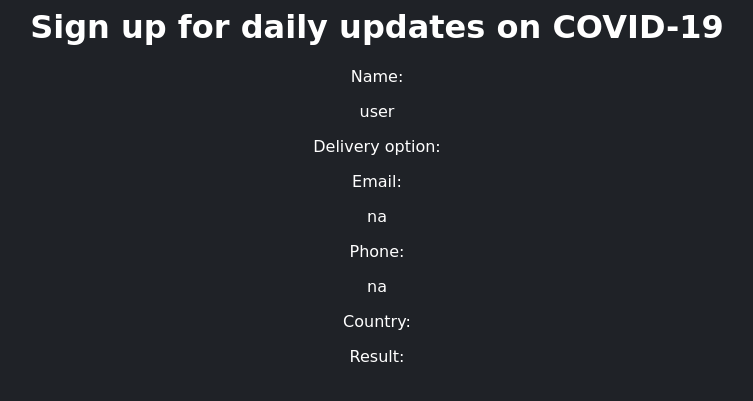
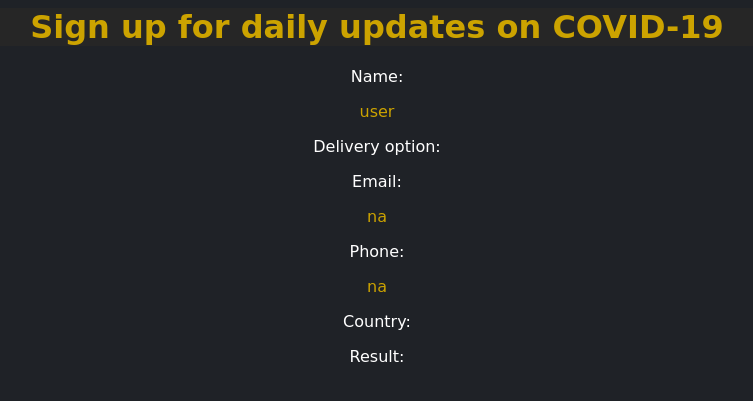
Before and after one commit to dspani/covid19, a PHP site: page /submit.php in a window 1280 px wide. Shown: the top 401 px of the page, without its empty margins (263-1016 px from the left). Run offline with PHP 8.4, Linux system fonts and the light colour scheme; data that the repository does not hold is empty; some web fonts are replaced.

Commit message:
Better design for submit page

```diff
--- a/website/index.html
+++ b/website/index.html
@@ -10,7 +10,7 @@
 <body>
 <div>
     <title>🔔 Covid-19 Updates</title>
-    <h1> Sign up for daily updates on COVID-19</h1>
+    <h1 class="title"> Sign up for daily updates on COVID-19</h1>
 </div>
 
 <div>
--- a/website/style.css
+++ b/website/style.css
@@ -2,8 +2,8 @@
     background: #1f2227;
 }
 
-div{
-  text-align: center;
+div {
+    text-align: center;
 }
 
 h1 {
@@ -31,6 +31,19 @@
 
 label {
     padding-top: 10px;
+}
+
+.title {
+    background-color: #262626;
+    color: #cca300;
+}
+
+.result {
+    color: #cc7a00;
+}
+
+.output {
+    color: #cca300;
 }
 
 .button {
--- a/website/submit.php
+++ b/website/submit.php
@@ -10,7 +10,7 @@
 <body>
     <div>
         <title>🔔 Covid-19 Updates</title>
-        <h1> Sign up for daily updates on COVID-19</h1>
+        <h1 class="title"> Sign up for daily updates on COVID-19</h1>
     </div>
     <div>
         <?PHP
@@ -38,10 +38,10 @@
         echo "<p class='output'>$_POST[country]</p>";
         ?>
 
-
+        <p>
+            Result:
+        </p>
         <p class="result">
-            Result:
-            <br />
             <?PHP
             //# sys.argv[0] file path
             //# sys.argv[1] name
@@ -53,6 +53,7 @@
             echo shell_exec("python3 /stuff/hook.py '$user_name' '$_POST[type]' '$_POST[country]' '$user_email' '$user_phone' ");
             ?>
         </p>
+
     </div>
 </body>
 
```
Also changed, not shown: 2 other files.
